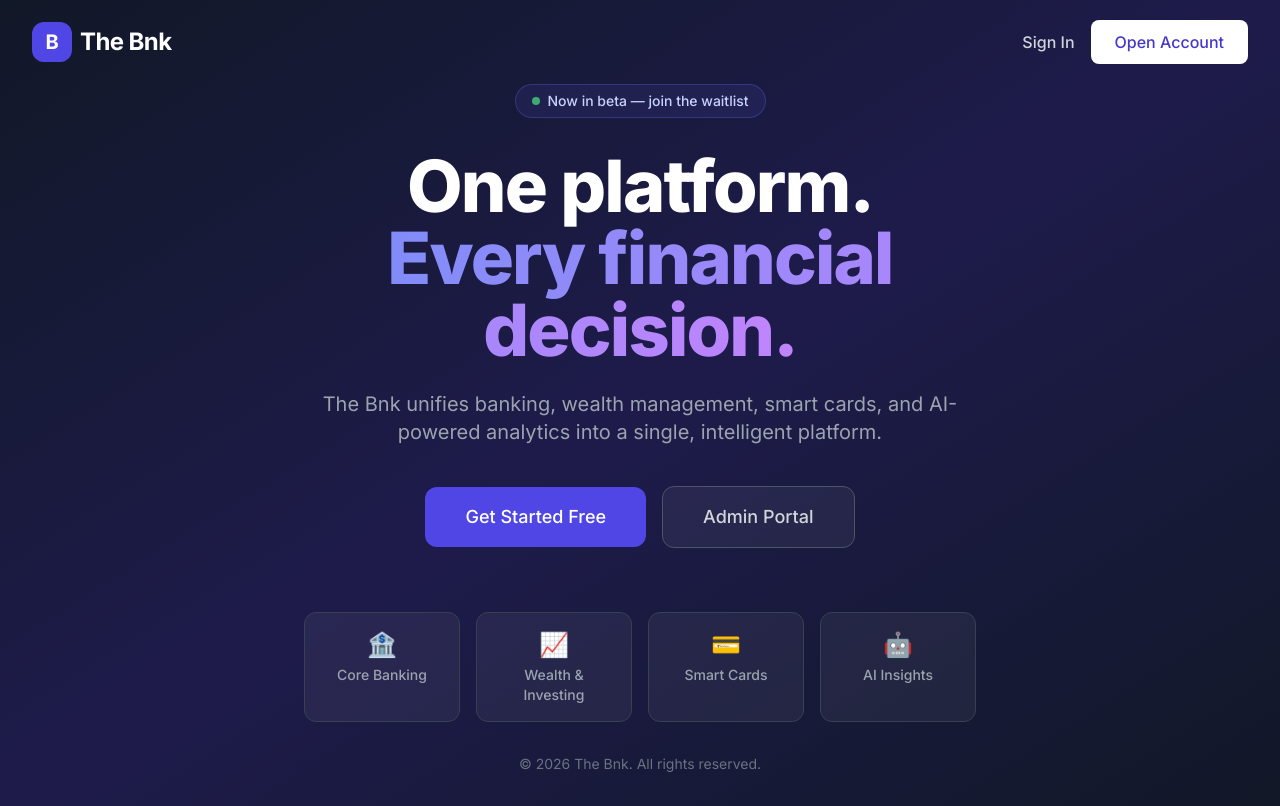
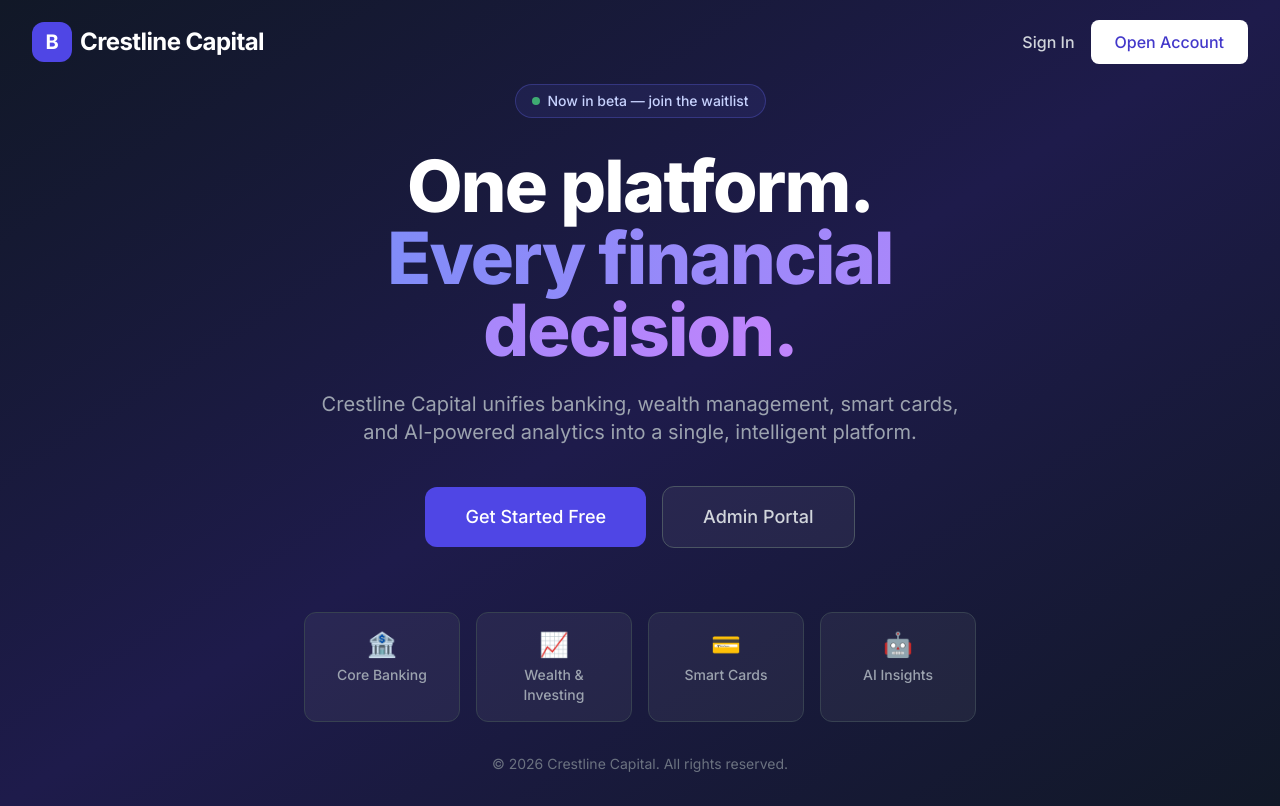
Before and after one commit to emmanuelowighoyota424-byte/the-bnk, a Next.js app: page / in a window 1280 px wide. Built offline with nearby package versions, Linux system fonts and the light colour scheme.

Commit message:
Rebrand landing page to Crestline Capital

```diff
--- a/src/app/page.tsx
+++ b/src/app/page.tsx
@@ -4,19 +4,19 @@ export default function HomePage() {
   return (
     <div className="min-h-screen bg-gradient-to-br from-gray-900 via-indigo-950 to-gray-900 flex flex-col">
       <nav className="w-full max-w-7xl mx-auto px-4 sm:px-6 lg:px-8 py-5 flex items-center justify-between">
-        <div className="flex items-center gap-2"><div className="w-10 h-10 bg-indigo-600 rounded-xl flex items-center justify-center"><span className="text-white font-bold text-xl">B</span></div><span className="text-white font-bold text-2xl tracking-tight">The Bnk</span></div>
+        <div className="flex items-center gap-2"><div className="w-10 h-10 bg-indigo-600 rounded-xl flex items-center justify-center"><span className="text-white font-bold text-xl">B</span></div><span className="text-white font-bold text-2xl tracking-tight">Crestline Capital</span></div>
         <div className="flex items-center gap-4"><Link href="/login" className="text-gray-300 hover:text-white font-medium">Sign In</Link><Link href="/register" className="bg-white text-indigo-700 px-6 py-2.5 rounded-lg font-medium hover:bg-gray-100">Open Account</Link></div>
       </nav>
       <main className="flex-1 flex items-center justify-center px-4">
         <div className="text-center max-w-3xl mx-auto">
           <div className="inline-flex items-center gap-2 bg-indigo-500/10 border border-indigo-500/30 rounded-full px-4 py-1.5 mb-8"><span className="w-2 h-2 bg-green-400 rounded-full animate-pulse" /><span className="text-indigo-200 text-sm font-medium">Now in beta — join the waitlist</span></div>
           <h1 className="text-5xl sm:text-6xl lg:text-7xl font-extrabold text-white tracking-tight leading-tight mb-6">One platform.<br /><span className="text-transparent bg-clip-text bg-gradient-to-r from-indigo-400 to-purple-400">Every financial decision.</span></h1>
-          <p className="text-lg sm:text-xl text-gray-400 mb-10 max-w-2xl mx-auto leading-relaxed">The Bnk unifies banking, wealth management, smart cards, and AI-powered analytics into a single, intelligent platform.</p>
+          <p className="text-lg sm:text-xl text-gray-400 mb-10 max-w-2xl mx-auto leading-relaxed">Crestline Capital unifies banking, wealth management, smart cards, and AI-powered analytics into a single, intelligent platform.</p>
           <div className="flex flex-col sm:flex-row items-center justify-center gap-4"><Link href="/register" className="btn-primary bg-indigo-600 text-lg px-10 py-4 rounded-xl">Get Started Free</Link><Link href="/admin/login" className="btn-secondary bg-white/5 border-gray-600 text-gray-300 text-lg px-10 py-4 rounded-xl">Admin Portal</Link></div>
           <div className="mt-16 grid grid-cols-2 sm:grid-cols-4 gap-4 max-w-2xl mx-auto">{['🏦 Core Banking','📈 Wealth & Investing','💳 Smart Cards','🤖 AI Insights'].map((f) => (<div key={f} className="bg-white/5 border border-gray-700 rounded-xl p-4 text-center"><div className="text-2xl mb-1">{f.split(' ')[0]}</div><div className="text-gray-400 text-sm font-medium">{f.slice(2)}</div></div>))}</div>
         </div>
       </main>
-      <footer className="text-center py-8 text-gray-500 text-sm">&copy; {new Date().getFullYear()} The Bnk. All rights reserved.</footer>
+      <footer className="text-center py-8 text-gray-500 text-sm">&copy; {new Date().getFullYear()} Crestline Capital. All rights reserved.</footer>
     </div>
   );
 }
```
